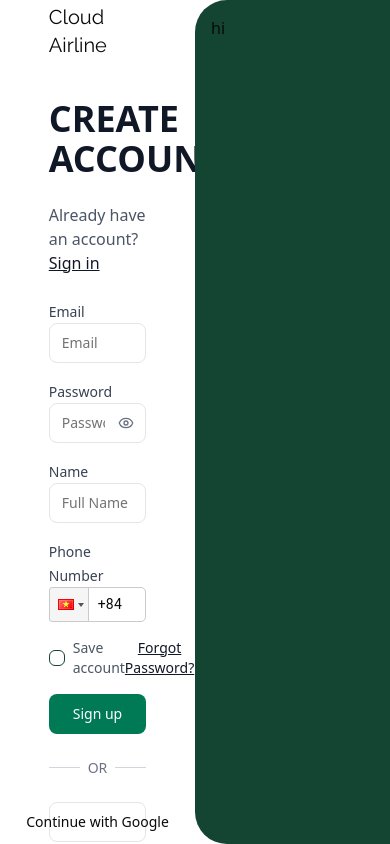
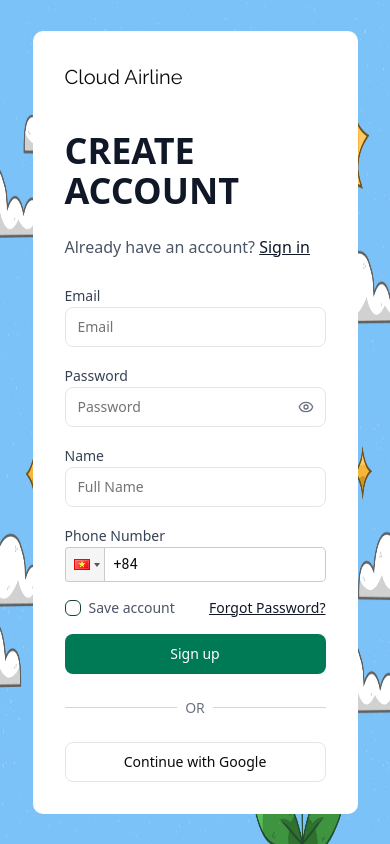
Before and after one commit to htilssu/Cloud-Airline, a React (Vite) app in the folder web/: page /auth/sign-up in a window 390 px wide. Built offline with nearby package versions, Linux system fonts and the light colour scheme; no server answers; a web font is replaced by a local one.

Commit message:
feat(UI): sign in and sign up on mobile fix: change files folder, fix some eslint ts error

```diff
--- a/web/eslint.config.js
+++ b/web/eslint.config.js
@@ -3,6 +3,7 @@ import globals from 'globals'
 import reactHooks from 'eslint-plugin-react-hooks'
 import reactRefresh from 'eslint-plugin-react-refresh'
 import { defineConfig, globalIgnores } from 'eslint/config'
+import tseslint from 'typescript-eslint'
 
 export default defineConfig([
   globalIgnores(['dist']),
@@ -12,6 +13,7 @@ export default defineConfig([
       js.configs.recommended,
       reactHooks.configs['recommended-latest'],
       reactRefresh.configs.vite,
+      ...tseslint.configs.recommended,
     ],
     languageOptions: {
       ecmaVersion: 2020,
--- a/web/package.json
+++ b/web/package.json
@@ -36,6 +36,7 @@
     "sonner": "^2.0.6",
     "tailwind-merge": "^3.3.1",
     "tailwindcss": "^4.1.11",
+    "typescript-eslint": "^8.36.0",
     "zod": "^3.25.74",
     "zustand": "^5.0.6"
   },
@@ -45,6 +46,8 @@
     "@types/node": "^24.0.10",
     "@types/react": "^19.1.8",
     "@types/react-dom": "^19.1.6",
+    "@typescript-eslint/eslint-plugin": "^8.36.0",
+    "@typescript-eslint/parser": "^8.36.0",
     "@vitejs/plugin-react": "^4.5.2",
     "eslint": "^9.29.0",
     "eslint-plugin-react-hooks": "^5.2.0",
--- a/web/src/apis/auth/index.ts
+++ b/web/src/apis/auth/index.ts
@@ -2,7 +2,6 @@ import axios from "@/lib/axios";
 import Cookies from "js-cookie";
 import { useAuthStore } from "@/stores/auth-store";
 import { SignUpSchema } from "@/lib/validators/auth";
-
 const setAuthenticated = useAuthStore.getState ().setIsAuthenticated
 
 class AuthApis {
@@ -13,9 +12,11 @@ class AuthApis {
       Cookies.set ("authToken", res.data.accessToken, { expires : 7 })
       setAuthenticated (true)
       return res.data
-    } catch (error: any) {
-      console.error (error.message);
-      throw error;
+    } catch (error) {
+      if(error instanceof Error) {
+        console.error (error.message);
+        throw error;
+      }
     }
   }
 
@@ -25,9 +26,11 @@ class AuthApis {
       Cookies.set ("authToken", res.data.accessToken, { expires : 7 })
       setAuthenticated (true)
       return res.data
-    } catch (error: any) {
-      console.error (error)
-      throw error;
+    } catch (error) {
+      if ( error instanceof Error ) {
+        console.error (error.message);
+        throw error;
+      }
     }
   }
 }
--- a/web/src/components/ui/datepicker.tsx
+++ b/web/src/components/ui/datepicker.tsx
@@ -1,7 +1,7 @@
 import React from 'react';
 import DatePicker from 'react-datepicker';
 import 'react-datepicker/dist/react-datepicker.css';
-import '../../pages/HomePage.datepicker.css';
+import '../../../styles/HomePage.datepicker.css';
 
 
 import { DatePickerProps as ReactDatePickerProps } from 'react-datepicker';
--- a/web/src/hooks/useAuthCheck.ts
+++ b/web/src/hooks/useAuthCheck.ts
@@ -11,8 +11,11 @@ export function useAuthCheck() {
         // NOT YET
         await axios.get("/api/check-auth")
         setIsAuthenticated(true)
-      } catch (err) {
-        setIsAuthenticated(false)
+      } catch (error) {
+        if(error instanceof Error) {
+          setIsAuthenticated(false)
+          throw error
+        }
       }
     }
     checkAuth()
--- a/web/src/pages/HomePage.tsx
+++ b/web/src/pages/HomePage.tsx
@@ -1,7 +1,6 @@
 import React, { useState } from 'react'
 import { useNavigate } from 'react-router-dom'
 import { Button } from '../components/ui/button'
-import { Input } from '../components/ui/input'
 import UIDatePicker from '../components/ui/datepicker'
 import { Calendar, MapPin, Plane, Users, ArrowRightLeft, Menu, X } from 'lucide-react'
 import LocationInput from '../components/LocationInput'
--- a/web/src/pages/auth/SignIn.tsx
+++ b/web/src/pages/auth/SignIn.tsx
@@ -1,5 +1,4 @@
 import React, { useState } from 'react'
-import { useIsMobile } from "@/hooks/useIsMobile";
 import { Label } from '@/components/ui/label';
 import { Input } from '@/components/ui/input';
 import { Checkbox } from "@/components/ui/checkbox";
@@ -14,7 +13,6 @@ import { useToastNotifications } from "@/hooks/useToastNotification";
 import { useNavigate } from "react-router-dom";
 
 const SignIn = () => {
-  const isMobile = useIsMobile ()
   const toast = useToastNotifications ()
   const navigate = useNavigate ()
 
@@ -38,9 +36,11 @@ const SignIn = () => {
       toast.showSuccess ("Sign In Success")
       navigate ('/')
     },
-    onError : (errors: any) => {
+    onError : (errors) => {
+      if( errors instanceof Error){
         console.error ("signIn", errors)
         toast.showError (errors?.message || "Failed to sign In")
+      }
     },
   })
   const onSubmit = (data: SignInSchema) => {
@@ -50,27 +50,21 @@ const SignIn = () => {
 
   return (
     <>
-      {/*Mobile Environment*/ }
-      { isMobile ? (
-        <p>You're on a mobile device 📱</p>
-      ) : (
-        // Desktop Environment
-        <>
-          <div className='grid grid-cols-2 min-h-screen'>
-            <div className='col-span-1 flex justify-center flex-col min-h-screen'>
+      <div className='flex flex-col relative lg:grid lg:grid-cols-12 min-h-screen'>
+        <div className='lg:col-span-6 z-10 flex justify-center flex-col min-h-screen'>
           <div className='grid grid-cols-12'>
-                <div className='col-span-3'></div>
-                <div className='col-span-6'>
+            <div className='col-span-1 lg:col-span-3'></div>
+            <div className='col-span-10 lg:col-span-6 bg-white p-8 rounded-lg lg:p-0'>
               {/*Left Content*/ }
-                  <h3 className='font-raleway'>Cloud Airline</h3>
               <div className="w-full max-w-md mx-auto space-y-6">
                 {/* Header */ }
-                    <div className="space-y-6 pt-10">
+                <h3 className='font-raleway'>Cloud Airline</h3>
+                <div className="space-y-6 pt-4 lg:pt-10">
                   <h1 className="text-4xl font-bold text-gray-900">SIGN IN</h1>
                   <p className="text-gray-600">
                     Don't have an account?{ " " }
                     <button
-                          onClick={() => navigate('/auth/sign-up')}
+                      onClick={ () => navigate ('/auth/sign-up') }
                       className="text-gray-900 underline font-medium hover:no-underline"
                     >
                       Create now
@@ -179,16 +173,13 @@ const SignIn = () => {
 
                 </div>
               </div>
-                  <div className='col-span-3'></div>
+              <div className='col-span-1 lg:col-span-3'></div>
             </div>
           </div>
         </div>
-            <div className='col-span-1 bg-primary rounded-l-4xl p-4'>
-              hi
+        <img src='/images/airplane.jpg' alt='Airplane'
+             className='lg:col-span-6 lg:rounded-l-4xl lg:relative absolute flex-0 overflow-auto h-screen w-full'/>
       </div>
-          </div>
-        </>
-      ) }
     </>
   )
 }
--- a/web/src/pages/auth/SignUp.tsx
+++ b/web/src/pages/auth/SignUp.tsx
@@ -1,5 +1,4 @@
 import React, { useState } from 'react'
-import { useIsMobile } from "@/hooks/useIsMobile";
 import { Label } from '@/components/ui/label';
 import { Input } from '@/components/ui/input';
 import { Checkbox } from "@/components/ui/checkbox";
@@ -16,7 +15,6 @@ import PhoneInput from 'react-phone-input-2'
 import 'react-phone-input-2/lib/style.css'
 
 const SignUp = () => {
-  const isMobile = useIsMobile ()
   const toast = useToastNotifications ()
   const navigate = useNavigate ()
 
@@ -43,9 +41,11 @@ const SignUp = () => {
       toast.showSuccess ("Sign up Success")
       navigate ('/')
     },
-    onError : (errors: any) => {
-      console.error ("signUp", errors)
-      toast.showError (errors?.message || "Failed to sign up")
+    onError: (errors) => {
+      if( errors instanceof Error){
+        console.error("signUp", errors);
+        toast.showError(errors?.message || "Failed to sign up");
+      }
     },
   })
   const onSubmit = (data: SignUpSchema) => {
@@ -55,16 +55,16 @@ const SignUp = () => {
 
   return (
     <>
-      <div className='grid grid-cols-2 min-h-screen'>
-        <div className='col-span-1 flex justify-center flex-col min-h-screen'>
+      <div className='flex flex-col relative lg:grid lg:grid-cols-12 min-h-screen'>
+        <div className='lg:col-span-6 z-10 flex justify-center flex-col min-h-screen'>
           <div className='grid grid-cols-12'>
-            <div className='col-span-3'></div>
-            <div className='col-span-6'>
+            <div className='col-span-1 lg:col-span-3'></div>
+            <div className='col-span-10 lg:col-span-6 bg-white p-8 rounded-lg lg:p-0'>
               {/*Left Content*/ }
-              <h3 className='font-raleway'>Cloud Airline</h3>
               <div className="w-full max-w-md mx-auto space-y-6">
                 {/* Header */ }
-                <div className="space-y-6 pt-10">
+                <h3 className='font-raleway'>Cloud Airline</h3>
+                <div className="space-y-6 pt-4 lg:pt-10">
                   <h1 className="text-4xl font-bold text-gray-900">CREATE ACCOUNT</h1>
                   <p className="text-gray-600">
                     Already have an account?{ " " }
@@ -131,7 +131,7 @@ const SignUp = () => {
                   {/* Phone Fields*/ }
                   <div className="space-y-2">
                     <Label htmlFor="phone" className="text-gray-700">Phone Number</Label>
-                    {/*@ts-ignore*/ }
+                    {/*@ts-expected-error*/ }
                     <PhoneInput
                       placeholder="9-digit number"
                       value={watch('phone')}
@@ -209,13 +209,11 @@ const SignUp = () => {
 
                 </div>
               </div>
-              <div className='col-span-3'></div>
+              <div className='col-span-1 lg:col-span-3'></div>
             </div>
           </div>
         </div>
-        <div className='col-span-1 bg-primary rounded-l-4xl p-4'>
-          hi
-        </div>
+        <img src='/images/airplane.jpg' alt='Airplane' className='lg:col-span-6 lg:rounded-l-4xl lg:relative absolute flex-0 overflow-auto h-screen w-full' />
       </div>
     </>
 
--- a/web/src/routers/router.tsx
+++ b/web/src/routers/router.tsx
@@ -3,7 +3,7 @@ import SignIn from "../pages/auth/SignIn";
 import SignUp from "../pages/auth/SignUp";
 import NotFoundPage from "../components/NotFoundPage";
 import HomePage from "@/pages/HomePage";
-import FlightsListPage from "@/pages/FlightsListPage";
+import FlightsListPage from "@/pages/flight/FlightsListPage";
 
 // Tạo các placeholder components cho các trang mới
 // Trang danh sách chuyến bay thực tế
--- a/web/src/pages/HomePage.datepicker.css
+++ b/web/styles/HomePage.datepicker.css
@@ -1,3 +1,4 @@
+@import 'react-datepicker/dist/react-datepicker.css';
 /* Hide number input spinners for a cleaner look */
 input[type=number]::-webkit-inner-spin-button,
 input[type=number]::-webkit-outer-spin-button {
@@ -8,7 +9,6 @@ input[type=number] {
   -moz-appearance: textfield;
   appearance: textfield;
 }
-@import 'react-datepicker/dist/react-datepicker.css';
 
 /* Custom styles for the DatePicker */
 .custom-datepicker .react-datepicker__input-container input {
```
Also changed, not shown: web/src/pages/flight/FlightsListPage.tsx (renamed from web/src/pages/FlightsListPage.tsx, +3 -4 lines), web/public/images/airplane.jpg (added), 1 other file (tests, documents, lock files or other folders). Lines whose indentation alone changed are shown as unchanged.
